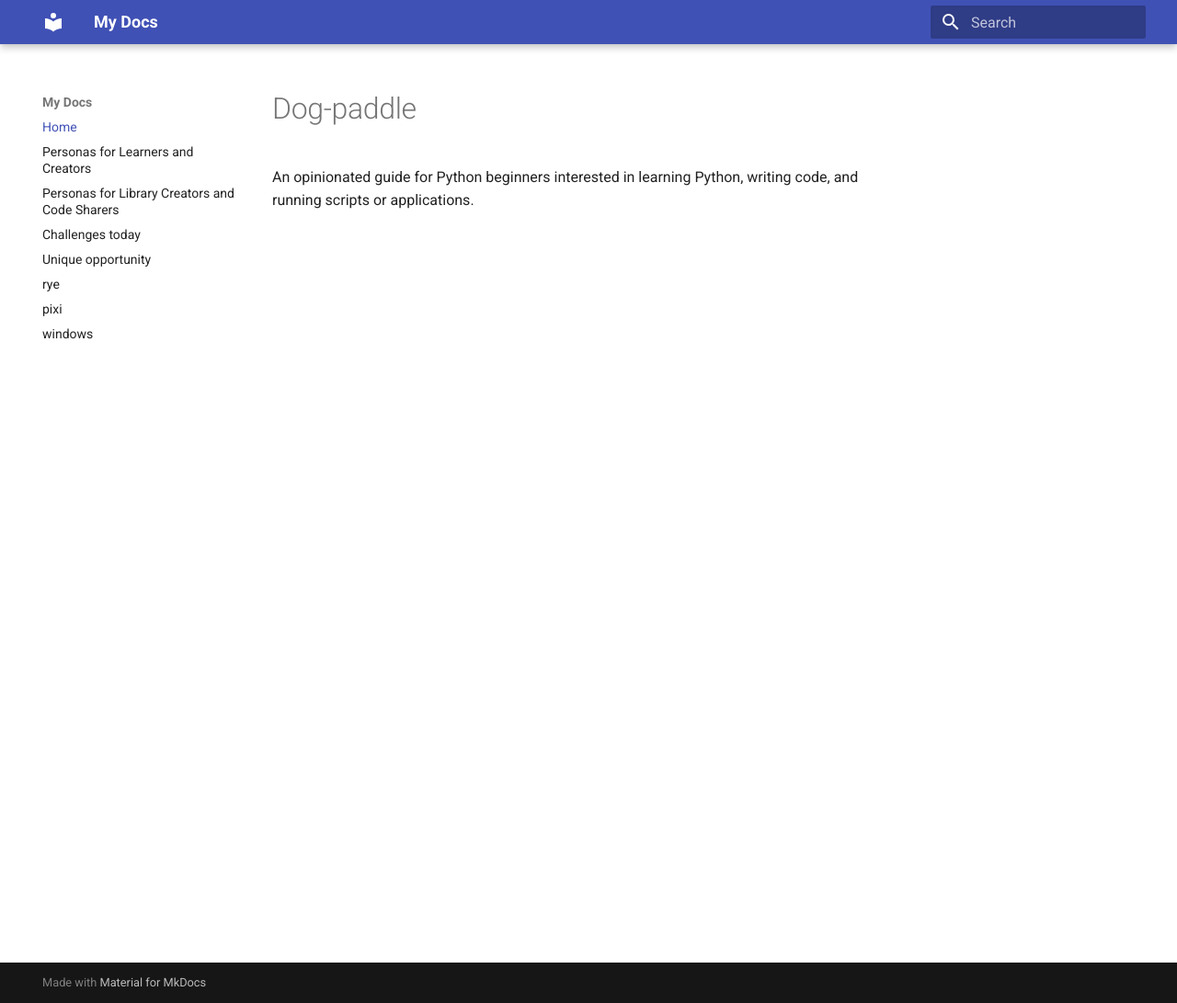
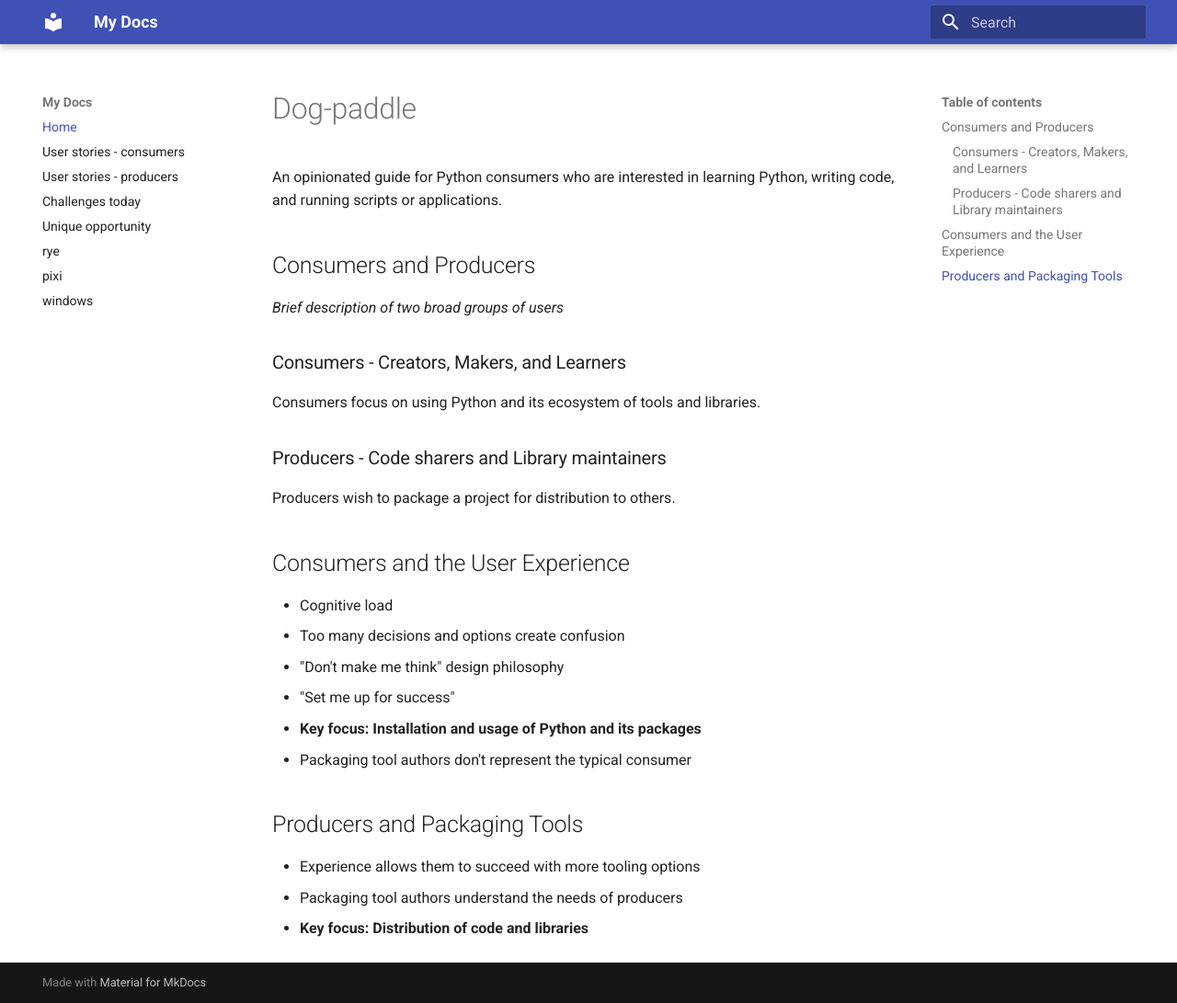
Before and after one commit to pysplash/dog-paddle, an MkDocs documentation site: the page built from docs/index.md, in a window 1280 px wide and 1091 px high. Shown: the whole window at 92% size. Built offline with MkDocs 1.6.1 and Material for MkDocs 9.7.7, drawn with Linux system fonts in a browser that asks for light colours.

Commit message:
Rename groups to producers and consumers

```diff
--- a/docs/index.md
+++ b/docs/index.md
@@ -1,4 +1,31 @@
 # Dog-paddle
 
-An opinionated guide for Python beginners interested in learning
+An opinionated guide for Python consumers who are interested in learning
 Python, writing code, and running scripts or applications.
+
+## Consumers and Producers
+
+*Brief description of two broad groups of users*
+
+### Consumers - Creators, Makers, and Learners
+
+Consumers focus on using Python and its ecosystem of tools and libraries.
+
+### Producers - Code sharers and Library maintainers
+
+Producers wish to package a project for distribution to others.
+
+## Consumers and the User Experience
+
+- Cognitive load
+- Too many decisions and options create confusion
+- "Don't make me think" design philosophy
+- "Set me up for success"
+- **Key focus: Installation and usage of Python and its packages**
+- Packaging tool authors don't represent the typical consumer
+
+## Producers and Packaging Tools
+
+- Experience allows them to succeed with more tooling options
+- Packaging tool authors understand the needs of producers
+- **Key focus: Distribution of code and libraries**
--- a/docs/unique-opportunity.md
+++ b/docs/unique-opportunity.md
@@ -4,7 +4,7 @@ A decade ago we were facing the Python 2 to 3 transition.
 To support science needs, **conda** was created.
 Packaging has come a long way from 10 years ago.
 
-## Meet the Needs of Users who are Learners and Creators
+## Meet the Needs of Consumers
 
 Focus here first to grow Python and its ecosystem.
 The solution is not one tool but one approach to simplify getting started.
--- a/docs/user-personas-learners-creators.md
+++ b/docs/users-consumers.md
@@ -1,4 +1,4 @@
-# User personas - Learners and Creators
+# Consumers: Creators, Makers, and Learners
 
 Users want to learn Python and create applications for personal use.
 
--- a/docs/user-personas-packaging.md
+++ b/docs/users-producers.md
@@ -1,4 +1,4 @@
-# User personas - Library creators and Code Sharers
+# Producers: Library Creators and Code Sharers
 
 Package creation needed.
 
--- a/mkdocs.yml
+++ b/mkdocs.yml
@@ -2,8 +2,8 @@ site_name: My Docs
 theme: material
 nav:
   - Home: index.md
-  - Personas for Learners and Creators: user-personas-learners-creators.md
-  - Personas for Library Creators and Code Sharers: user-personas-packaging.md
+  - User stories - consumers: users-consumers.md
+  - User stories - producers: users-producers.md
   - Challenges today: challenges-today.md
   - Unique opportunity: unique-opportunity.md
   - rye: rye-notes.md
```
